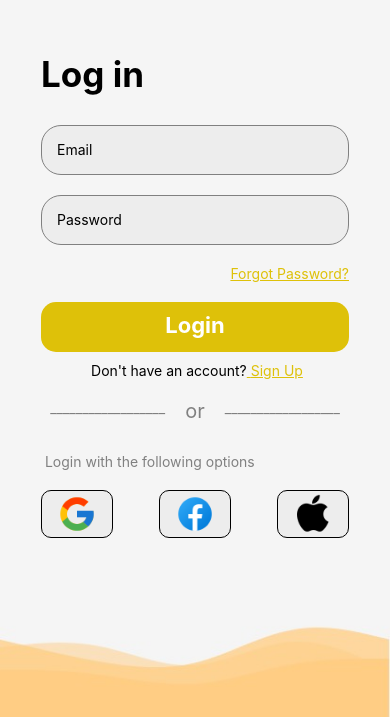
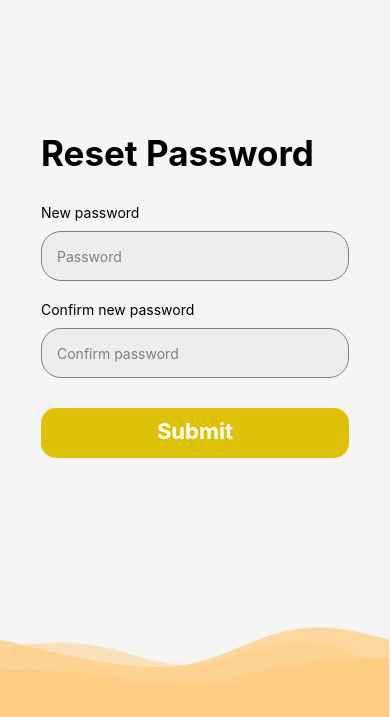
Before and after one commit to puja110/BudgetBuy, a React Native app: screen /ForgotPassword in a window 390 px wide. Shown: the part 127-844 px from the top of the page. Built offline with nearby package versions, Linux system fonts and the light colour scheme.

Commit message:
forgot password screen added, other minor UI changes in Login and Signuo Page

```diff
--- a/App.tsx
+++ b/App.tsx
@@ -3,6 +3,7 @@ import { NavigationContainer } from '@react-navigation/native';
 import { createNativeStackNavigator } from '@react-navigation/native-stack';
 import LoginScreen from './Screens/LoginScreen';
 import SignUpScreen from './Screens/SignUpScreen';
+import ForgotPassword from './Screens/ForgotPassword';
 
 const Stack = createNativeStackNavigator();
 
@@ -12,6 +13,7 @@ function App() {
       <Stack.Navigator initialRouteName='Login' screenOptions={{ headerShown: false }}>
         <Stack.Screen name="Login" component={LoginScreen} />
         <Stack.Screen name="SignUp" component={SignUpScreen} />
+        <Stack.Screen name="ForgotPassword" component={ForgotPassword} />
       </Stack.Navigator>
     </NavigationContainer>
   );
--- /dev/null
+++ b/Screens/ForgotPassword.js
@@ -0,0 +1,118 @@
+import React from 'react';
+import {
+  View,
+  Text,
+  TextInput,
+  StyleSheet,
+  TouchableOpacity,
+  ImageBackground,
+} from "react-native";
+import { SafeAreaView } from "react-native-safe-area-context";
+import Ionicons from '@expo/vector-icons/Ionicons'
+
+export default function ForgotPassword() {
+
+  return (
+    <SafeAreaView style={styles.container}>
+      <ImageBackground
+        source={require("../assets/authenticationBackground.jpeg")}
+        style={styles.imageBackground}
+      >
+        <View style={styles.overlay}>
+          <View style={styles.inputContainer}>
+            <Text style={styles.forgotPasswordText}>Reset Password</Text>
+            <Text style={styles.forgotPassworInputTextTitle}>New password</Text>
+            <TextInput
+              style={styles.input}
+              keyboardType="password"
+              secureTextEntry={true}
+              placeholder="Password"
+              placeholderTextColor="gray"
+              autoCorrect={false}
+            />
+            <Text style={styles.forgotPassworInputTextTitle}>Confirm new password</Text>
+            <TextInput
+              style={styles.input}
+              keyboardType="password"
+              secureTextEntry={true}
+              placeholder="Confirm password"
+              placeholderTextColor="gray"
+              autoCorrect={false}
+            />
+            <TouchableOpacity style={styles.forgotPasswordButton}>
+              <Text style={styles.forgotPasswordButtonText}>Submit</Text>
+            </TouchableOpacity>
+          </View>
+        </View>
+      </ImageBackground>
+    </SafeAreaView>
+  );
+}
+
+const styles = StyleSheet.create({
+  overlay: {
+    flex: 1,
+    justifyContent: "center",
+    alignItems: "center",
+  },
+  container: {
+    flex: 1,
+    justifyContent: "center",
+    alignItems: "center",
+  },
+  inputContainer: {
+    flex: 1,
+    justifyContent: "center",
+    width: "80%",
+    padding: 2,
+  },
+  imageBackground: {
+    width: "100%",
+    height: "100%",
+    position: "absolute"
+  },
+  forgotPasswordText: {
+    fontSize: 35,
+    fontWeight: "bold",
+    marginBottom: 30
+  },
+  input: {
+    width: '100%',
+    height: 50,
+    borderColor: "gray",
+    borderWidth: 0.8,
+    marginBottom: 20,
+    paddingHorizontal: 15,
+    borderRadius: 20,
+    backgroundColor: "#ededed",
+  },
+  forgotPasswordButton: {
+    height: 50,
+    backgroundColor: "#DEC109",
+    padding: 10,
+    borderRadius: 15,
+    marginTop: 10,
+  },
+  forgotPasswordButtonText: {
+    color: "white",
+    textAlign: "center",
+    fontSize: 22,
+    fontWeight: "bold",
+  },
+  forgotPassworInputTextTitle: {
+    marginBottom: 10
+  },
+  forgotPasswordInputTextTitle: {
+    color:'lightgray',
+    fontSize: 18,
+  },
+  inputTextContainer: {
+    display: 'flex',
+    flexDirection: 'row',
+  },
+  passwordIcon: {
+    position: 'absolute',
+    right: 14,
+    top: 14,
+  }
+});
--- a/Screens/LoginScreen.tsx
+++ b/Screens/LoginScreen.tsx
@@ -15,7 +15,7 @@ export default function LoginScreen({ navigation }) {
   return (
     <SafeAreaView style={styles.container}>
       <ImageBackground
-        source={require("../assets/loginBackground.jpeg")}
+        source={require("../assets/authenticationBackground.jpeg")}
         style={styles.imageBackground}
       >
         <View style={styles.overlay}>
@@ -36,7 +36,7 @@ export default function LoginScreen({ navigation }) {
             />
 
             <View style={styles.forgotPasswordContainer}>
-              <TouchableOpacity>
+              <TouchableOpacity onPress={()=> navigation.push('ForgotPassword')}>
                 <Text style={styles.forgotPasswordText}>Forgot Password?</Text>
               </TouchableOpacity>
             </View>
@@ -135,7 +135,7 @@ const styles = StyleSheet.create({
     fontWeight: "bold",
   },
   loginContainer: {
-    marginBottom: 30,
+    marginBottom: 10,
   },
   signupText: {
     textDecorationLine: "underline",
@@ -146,7 +146,8 @@ const styles = StyleSheet.create({
     height: 50,
     borderColor: "gray",
     borderWidth: 0.8,
-    marginBottom: 20,
+    marginTop: 16,
+    marginBottom: 10,
     paddingHorizontal: 15,
     borderRadius: 20,
     backgroundColor: "#ededed",
@@ -158,13 +159,13 @@ const styles = StyleSheet.create({
   forgotPasswordText: {
     color: "#DEC109",
     textDecorationLine: "underline",
-    paddingBottom: 20,
   },
   loginButton: {
     height: 50,
     backgroundColor: "#DEC109",
     padding: 10,
     borderRadius: 15,
+    marginTop: 20,
   },
   loginButtonText: {
     color: "white",
@@ -178,7 +179,7 @@ const styles = StyleSheet.create({
   orContainer: {
     flexDirection: "row",
     justifyContent: 'space-around',
-    marginBottom: 30
+    marginVertical: 35,
   },
   orText: {
     color: "gray",
@@ -195,9 +196,8 @@ const styles = StyleSheet.create({
   },
   noAccountView: {
     flexDirection: "row",
-    paddingTop: 10,
+    paddingTop: 14,
     justifyContent: "center",
-    paddingBottom: 20,
   },
   iconButtons : {
     borderColor: 'DEDED9',
--- a/Screens/SignUpScreen.tsx
+++ b/Screens/SignUpScreen.tsx
@@ -15,7 +15,7 @@ export default function SignUpScreen({ navigation }) {
   return (
     <SafeAreaView style={styles.container}>
       <ImageBackground
-        source={require("../assets/loginBackground.jpeg")}
+        source={require("../assets/authenticationBackground.jpeg")}
         style={styles.imageBackground}
       >
         <View style={styles.overlay}>
@@ -132,7 +132,7 @@ const styles = StyleSheet.create({
   },
    haveAccountView: {
     flexDirection: "row",
-    paddingTop: 10,
+    paddingTop: 14,
     justifyContent: "center",
     paddingBottom: 10,
   }
```
Also changed, not shown: assets/authenticationBackground.jpeg (renamed from assets/loginBackground.jpeg).
